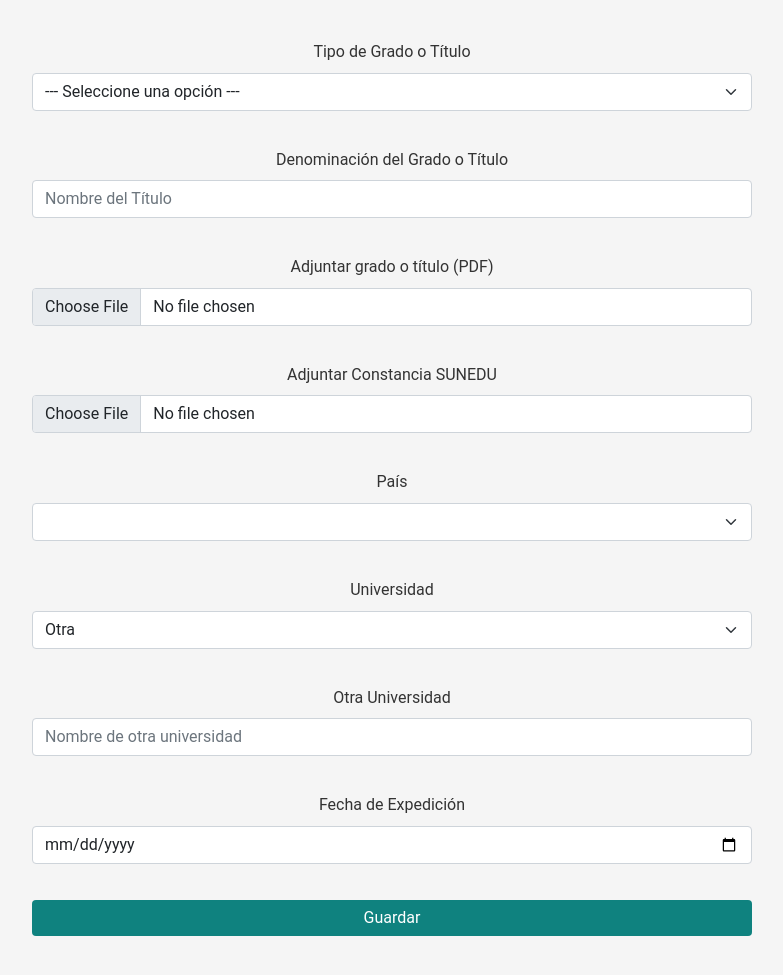
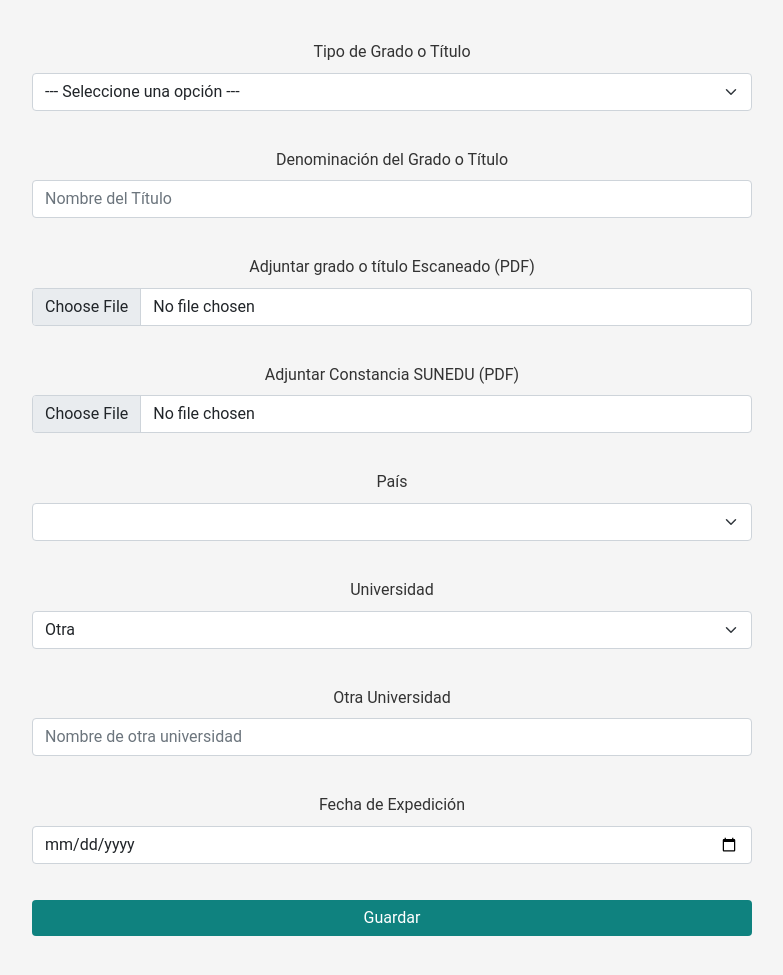
Before and after one commit to jhonwilber123/Login-Unap-Calidad, a Flask app: page /gradostitulos in a window 1280 px wide. Shown: the part 265-1240 px from the top of the page, without its empty margins (248-1031 px from the left). Run offline with Flask 3, Linux system fonts and the light colour scheme; a user stored in the database is signed in; data comes from the database, SQL or seed files in the repository; data that the repository does not hold is empty; some libraries are stand-ins or nearby versions.

Commit message:
Solucion de bug version final previa a los cambios solicitados por el dr. Luigi revisada el 3 de enero

```diff
--- a/src/forms.py
+++ b/src/forms.py
@@ -973,15 +973,15 @@ class GradostitulosForm(FlaskForm):
         except Exception:
             self.pais.choices = [('', '--- Seleccione una opción ---')]
     archivo = FileField(
-        'Adjuntar grado o título (PDF)',
+        'Adjuntar grado o título Escaneado (PDF)',
         validators=[
             Optional(),
-            FileAllowed(['jpg', 'jpeg', 'png', 'gif', 'pdf'], 'Solo se permiten imágenes y archivos PDF.'),
+            FileAllowed(['pdf'], 'Solo se permiten archivos PDF.'),
             file_size_limit(10 * 1024 * 1024)  # Límite de 10 MB
         ]
     )
     archivo_sunedu = FileField(
-        'Adjuntar Constancia SUNEDU',
+        'Adjuntar Constancia SUNEDU (PDF)',
         validators=[
             Optional(),
             FileAllowed(['pdf'], 'Solo se permiten Archivos PDF.'),
--- a/src/templates/auth/login.html
+++ b/src/templates/auth/login.html
@@ -16,13 +16,14 @@
         {% with messages = get_flashed_messages() %}
             {% if messages %}
                 {% for message in messages %}
-                    <div class="alert alert-primary alert-dismissible" role="alert">
+                    <div class="alert alert-success alert-dismissible" role="alert">
                         <strong>{{ message }}</strong>
                         <button type="button" class="btn-close" aria-label="Close" onclick="this.parentElement.style.display='none';"></button>
                     </div>
                 {% endfor %}
             {% endif %}
         {% endwith %}
+
 
         <h2>Ingresa a tu cuenta</h2>
 
--- a/src/templates/gradostitulos.html
+++ b/src/templates/gradostitulos.html
@@ -15,16 +15,18 @@
 
 <div class="container mt-5">
     <h1 class="h3 mb-4 text-center"><i class="bi bi-mortarboard-fill"></i> Grados y Títulos Académicos</h1>
+
     {% with messages = get_flashed_messages() %}
         {% if messages %}
             {% for message in messages %}
-            <div class="alert alert-primary alert-dismissible" role="alert">
+                <div class="alert alert-success alert-dismissible" role="alert">
                     <strong>{{ message }}</strong>
                     <button type="button" class="btn-close" aria-label="Close" onclick="this.parentElement.style.display='none';"></button>
                 </div>
             {% endfor %}
         {% endif %}
     {% endwith %}
+
     <!-- Formulario para agregar un nuevo título -->
     <div class="formularios-container">
         <form method="POST" enctype="multipart/form-data" class="needs-validation" novalidate>
@@ -51,9 +53,9 @@
             <!-- Archivo -->
             <div class="mb-3">
                 {{ form.archivo.label(class="form-label") }}
-                {{ form.archivo(class="form-control", id="archivo", required=true) }}
+                {{ form.archivo(class="form-control", id="archivo", required=true, accept="application/pdf") }}
                 <div class="invalid-feedback">
-                    Por favor, suba su archivo.
+                    Por favor, suba un archivo PDF.
                 </div>
                 {% for error in form.archivo.errors %}
                     <div class="text-danger">{{ error }}</div>
@@ -63,9 +65,9 @@
             <!-- Archivo SUNEDU -->
             <div class="mb-3">
                 {{ form.archivo_sunedu.label(class="form-label") }}
-                {{ form.archivo_sunedu(class="form-control", id="archivo_sunedu", required=true) }}
+                {{ form.archivo_sunedu(class="form-control", id="archivo_sunedu", required=true, accept="application/pdf") }}
                 <div class="invalid-feedback">
-                    Por favor, suba su archivo SUNEDU.
+                    Por favor, suba un archivo PDF para la Constancia SUNEDU.
                 </div>
                 {% for error in form.archivo_sunedu.errors %}
                     <div class="text-danger">{{ error }}</div>
@@ -208,26 +210,39 @@
     </div>
 </div>
 
-<!-- Actualizado JavaScript para controlar las opciones de universidad según el país seleccionado y validación de archivos -->
+<!-- Actualizado JavaScript para controlar las opciones de universidad según el país seleccionado y validación de archivos PDF -->
 <script type="text/javascript">
     document.addEventListener('DOMContentLoaded', function() {
         const form = document.querySelector('.needs-validation');
         const archivoInput = document.getElementById('archivo');
         const archivoSuneduInput = document.getElementById('archivo_sunedu');
 
-        // Función para validar campos de archivo
-        function validateFileInput(input, feedbackElement) {
+        // Función para validar campos de archivo PDF
+        function validatePDFInput(input, feedbackElement) {
             if (input.files.length === 0) {
                 input.classList.add('is-invalid');
                 input.classList.remove('is-valid');
+                feedbackElement.textContent = input.id === 'archivo' ? 'Por favor, suba su archivo PDF.' : 'Por favor, suba su archivo SUNEDU PDF.';
                 feedbackElement.style.display = 'block';
                 return false;
-            } else {
+            }
+
+            const file = input.files[0];
+            const fileType = file.type;
+            const fileName = file.name.toLowerCase();
+
+            if (fileType !== 'application/pdf' && !fileName.endsWith('.pdf')) {
+                input.classList.add('is-invalid');
+                input.classList.remove('is-valid');
+                feedbackElement.textContent = 'Solo se admiten archivos PDF.';
+                feedbackElement.style.display = 'block';
+                return false;
+            }
+
             input.classList.remove('is-invalid');
             input.classList.add('is-valid');
             feedbackElement.style.display = 'none';
             return true;
-            }
         }
 
         // Manejar el envío del formulario
@@ -238,9 +253,9 @@
                 event.stopPropagation();
             }
 
-            // Validación personalizada para los campos de archivo
-            const archivoValid = validateFileInput(archivoInput, archivoInput.nextElementSibling);
-            const archivoSuneduValid = validateFileInput(archivoSuneduInput, archivoSuneduInput.nextElementSibling);
+            // Validación personalizada para los campos de archivo PDF
+            const archivoValid = validatePDFInput(archivoInput, archivoInput.nextElementSibling);
+            const archivoSuneduValid = validatePDFInput(archivoSuneduInput, archivoSuneduInput.nextElementSibling);
 
             if (!archivoValid || !archivoSuneduValid) {
                 event.preventDefault();
@@ -250,13 +265,13 @@
             form.classList.add('was-validated');
         }, false);
 
-        // Validación en tiempo real para los campos de archivo
+        // Validación en tiempo real para los campos de archivo PDF
         archivoInput.addEventListener('change', function() {
-            validateFileInput(archivoInput, archivoInput.nextElementSibling);
+            validatePDFInput(archivoInput, archivoInput.nextElementSibling);
         });
 
         archivoSuneduInput.addEventListener('change', function() {
-            validateFileInput(archivoSuneduInput, archivoSuneduInput.nextElementSibling);
+            validatePDFInput(archivoSuneduInput, archivoSuneduInput.nextElementSibling);
         });
 
         // Manejo existente para mostrar u ocultar campos "Otra Universidad" y "Otro País"
--- a/src/templates/home.html
+++ b/src/templates/home.html
@@ -19,7 +19,7 @@
     {% with messages = get_flashed_messages() %}
         {% if messages %}
             {% for message in messages %}
-            <div class="alert alert-primary alert-dismissible" role="alert">
+                <div class="alert alert-success alert-dismissible" role="alert">
                     <strong>{{ message }}</strong>
                     <button type="button" class="btn-close" aria-label="Close" onclick="this.parentElement.style.display='none';"></button>
                 </div>
```
Also changed, not shown: 1 other file. Lines whose indentation alone changed are shown as unchanged.
